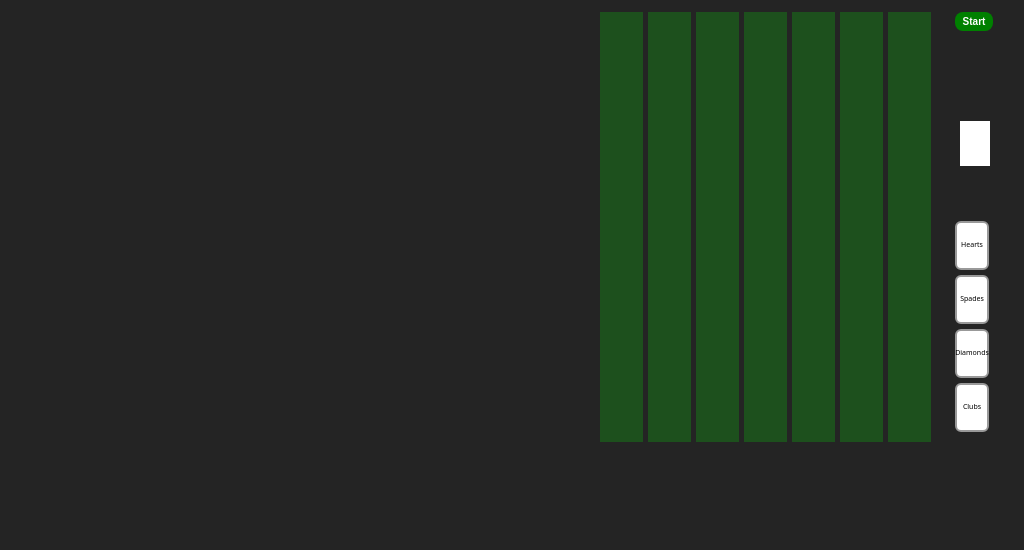
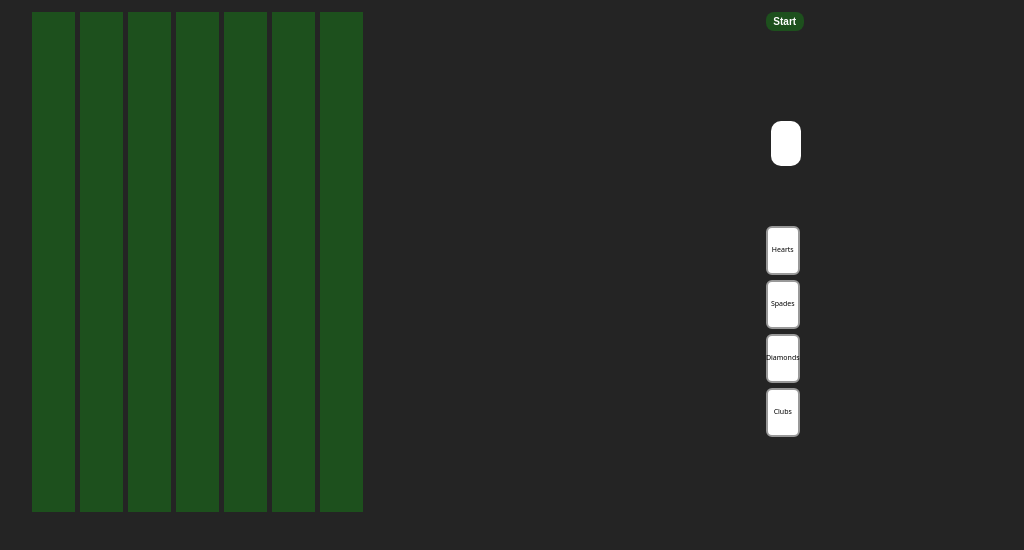
Before and after one commit to Purbai/mySolitaire, a website built with Vite: page index.html in a window 1280 px wide. Shown: the whole page, without its empty margins (169-1193 px from the left). Built offline with nearby package versions, Linux system fonts and the light colour scheme.

Commit message:
arranged layout to hav start button first, then remaining/waste followed by foundation piles

```diff
--- a/index.html
+++ b/index.html
@@ -9,7 +9,7 @@
     <body>
         <div class="game">
             <div class="game__top-row">
-                <div>
+                <button class="game__start-button" id="start">Start</button>
                 <div class="game__remaining">
                     <div
                         class="game__remaining-pile game__remaining-pile--todraw"
@@ -40,8 +40,7 @@
                         Clubs
                     </div>
                 </div>
-                </div>
-                <button class="game__start-button" id="start">Start</button>
+                <!-- <button class="game__start-button" id="start">Start</button> -->
             </div>
             <div></div>
             <div class="game__solitaire">
--- a/src/styles/style.scss
+++ b/src/styles/style.scss
@@ -41,7 +41,7 @@ body {
     width: 90%;
     height: 80%;
     align-items: flex-start;
-    justify-content: flex-start;
+    justify-content: space-evenly;
     text-align: center;
     gap: 50px;
     padding: 50px;
@@ -54,22 +54,24 @@ body {
 
     &__top-row {
         display: flex;
-        flex-direction: row;
-        gap: 100px;
+        flex-direction: row-reverse;
+        gap: 250px;
 
-        align-items: flex-start;
-        justify-content: flex-start;
+        align-items:flex-start;
+        justify-content: space-around;
 
         @include phone {
-            flex-direction: column-reverse;
+            flex-direction: column;
             gap: 25px;
-        }
+        };
+
     }
+
 
     &__remaining {
         display: flex;
         flex-direction: row;
-        gap: 20px;
+        gap: 50px;
         @include phone {
             flex-direction: column-reverse;
             gap: 5px;
@@ -84,6 +86,7 @@ body {
             position: relative;
             width: 120px;
             height: 180px;
+            border-radius: 10px;
             @include phone {
                 width: 30px;
                 height: 45px;
@@ -99,7 +102,7 @@ body {
 
     &__start-button {
         font-size: 26px;
-        background-color: green;
+        background-color: rgba(0, 255, 0, 0.2);
         width: 150px;
         height: 75px;
         font-weight: bold;
@@ -121,16 +124,19 @@ body {
     &__foundation {
         display: flex;
         flex-direction: row;
-        gap: 20px;
+        gap: 50px;
         @include phone {
             flex-direction: column;
-            margin-top: 50px;
+            margin-top: 30px;
             gap: 5px;
         }
 
         &-pile {
+            display: flex;
+            flex-direction: row;;
             width: 120px;
             height: 180px;
+            align-items: flex-end;;
             @include phone {
                 width: 30px;
                 height: 45px;
@@ -180,7 +186,7 @@ body {
             min-height: 800px;
             @include phone {
                 width: 43px;
-                min-height: 430px;
+                min-height: 500px;
             }
         }
     }
```
Lines whose indentation alone changed are shown as unchanged.
